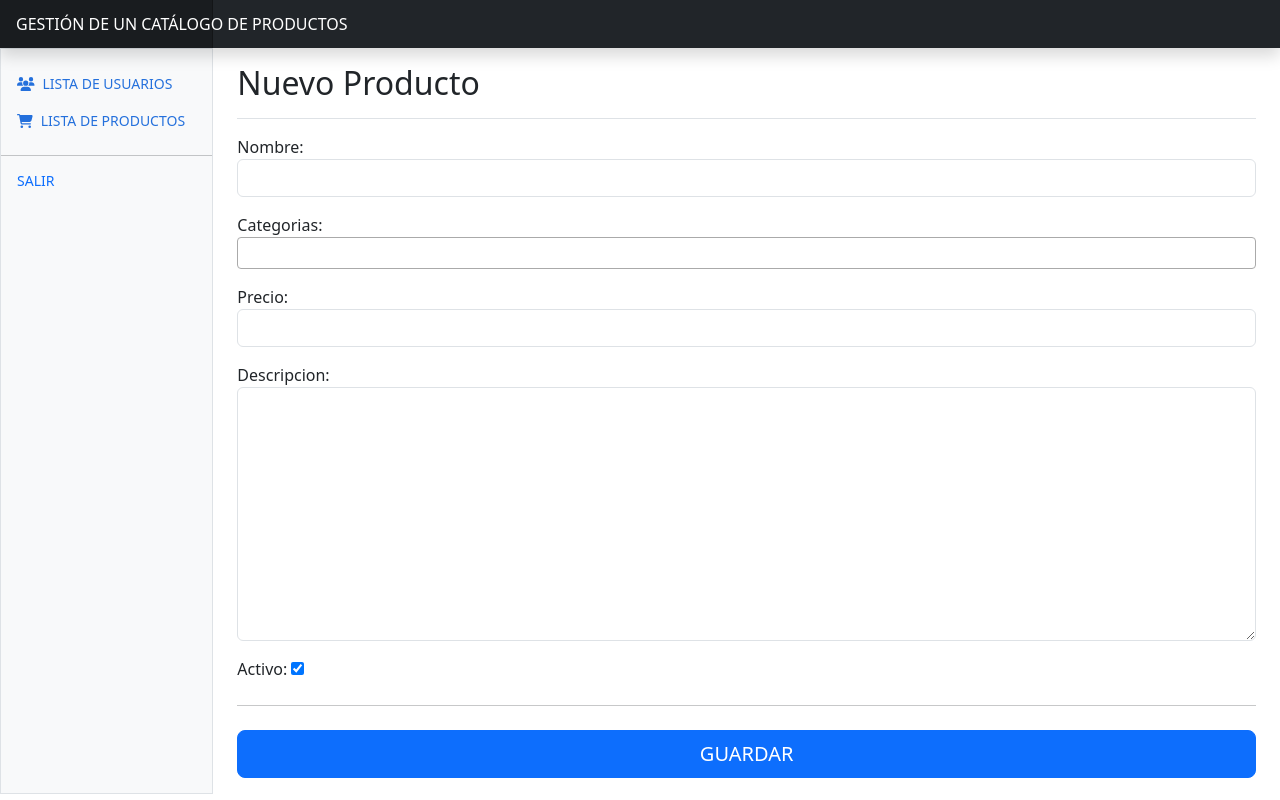
After one commit to BraianStacul/catalogo-productos, a Django app: page /productos/nuevo/ in a window 1280 px wide. The commit adds this page. Run offline with Django 5.2, Linux system fonts and the light colour scheme; the visitor is signed in with stand-in values (Sample User, id 1); data that the repository does not hold is empty; some libraries are stand-ins or nearby versions.

Commit message:
Se añadió la funcionalidad Crear nuevo producto

```diff
--- /dev/null
+++ b/catalogo_productos/apps/productos/forms.py
@@ -0,0 +1,27 @@
+from django import forms
+
+from .models import Producto, Categoria
+
+class ProductoForm(forms.ModelForm):
+    categorias = forms.ModelMultipleChoiceField(
+        queryset=Categoria.objects.all(),
+        widget=forms.SelectMultiple()
+    )
+
+    nombre = forms.CharField(
+        widget=forms.TextInput(attrs={'class' : 'form-control'})
+    )
+
+    descripcion = forms.CharField(
+        widget=forms.Textarea(attrs={'class' : 'form-control'})
+    )
+
+    #activo = forms.???
+
+    precio = forms.DecimalField(
+        widget=forms.TextInput(attrs={'class' : 'form-control'})
+    )
+
+    class Meta:
+        model = Producto
+        fields = ["nombre", "categorias", "precio", "descripcion", "activo"]
--- a/catalogo_productos/apps/productos/models.py
+++ b/catalogo_productos/apps/productos/models.py
@@ -11,7 +11,7 @@ class Categoria(models.Model):
 
 class Producto(models.Model):
     nombre = models.CharField(max_length=255)
-    categoria = models.ManyToManyField(Categoria)
+    categorias = models.ManyToManyField(Categoria)
     precio = models.DecimalField(max_digits=6, decimal_places=2)
     descripcion = models.TextField()
     activo = models.BooleanField(default=True)
--- a/catalogo_productos/apps/productos/urls.py
+++ b/catalogo_productos/apps/productos/urls.py
@@ -5,5 +5,6 @@ from . import views
 app_name = "productos"
 
 urlpatterns = [
-    path('listar/', views.Listar.as_view(), name='listar')
+    path('listar/', views.Listar.as_view(), name='listar'),
+    path('nuevo/', views.Nuevo.as_view(), name='nuevo')
 ]
--- a/catalogo_productos/apps/productos/views.py
+++ b/catalogo_productos/apps/productos/views.py
@@ -1,9 +1,10 @@
-from django.shortcuts import render
-
 # Create your views here.
-
+from django.contrib.auth.mixins import LoginRequiredMixin
+from django.urls import reverse_lazy
+from django.views.generic.edit import CreateView
 from django.views.generic.list import ListView
 
+from .forms import ProductoForm
 from .models import Producto
 
 class Listar(ListView):
@@ -14,3 +15,9 @@ class Listar(ListView):
 
     def get_queryset(self):
         return self.model.objects.all().order_by("nombre")
+
+class Nuevo(LoginRequiredMixin,CreateView):
+    template_name = "productos/crear.html"
+    model = Producto
+    form_class = ProductoForm
+    success_url = reverse_lazy("productos:listar")
--- /dev/null
+++ b/catalogo_productos/templates/productos/crear.html
@@ -0,0 +1,38 @@
+{% extends 'base/base.html' %}
+
+
+{% block css_extras %}
+    <link href="https://cdn.jsdelivr.net/npm/select2@4.1.0-rc.0/dist/css/select2.min.css" rel="stylesheet" />
+{% endblock css_extras %}
+
+
+{% block contenido %}
+    <div class="d-flex justify-content-between flex-wrap flex-md-nowrap align-items-center pt-3 pb-2 mb-3 border-bottom">
+        <h1 class="h2">Nuevo Producto</h1>
+    </div>
+
+    <form method="POST">{% csrf_token %}
+
+
+
+        {{form.errors}}
+
+        {{form.as_p}}
+
+        <hr class="my-4">
+        <button class="w-100 btn btn-primary btn-lg" type="submit">GUARDAR</button>
+
+
+    </form>
+{% endblock contenido %}
+
+
+
+{% block js_extras %}
+    <script src="https://cdn.jsdelivr.net/npm/select2@4.1.0-rc.0/dist/js/select2.min.js"></script>
+    <script>
+        $('#id_categorias').select2({
+            width: '100%',
+        });
+    </script>
+{% endblock js_extras %}
--- a/catalogo_productos/templates/productos/listar.html
+++ b/catalogo_productos/templates/productos/listar.html
@@ -11,7 +11,7 @@
 	<div class="row">
 
 		<div class="col">
-			<a href="#" class="btn btn-primary disabled">Nuevo Producto</a>
+			<a href="{% url 'productos:nuevo' %}" class="btn btn-primary">Nuevo Producto</a>
 			<table class="table table-striped">
 				<thead>
 					<tr>
@@ -29,7 +29,7 @@
 						<tr>
 							<td>{{producto.nombre}}</td>
 							<td>
-                                {% for c in producto.categoria.all %}
+                                {% for c in producto.categorias.all %}
                                     <span class="badge rounded-pill text-bg-warning">{{c.nombre}}</span>
                                 {% endfor %}
                             </td>
```
Also changed, not shown: catalogo_productos/apps/productos/migrations/0003_rename_categoria_producto_categorias.py (added).
